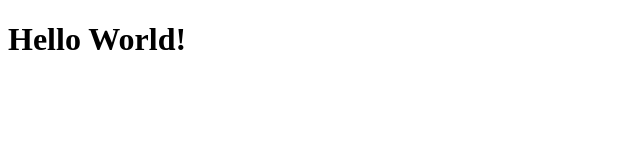
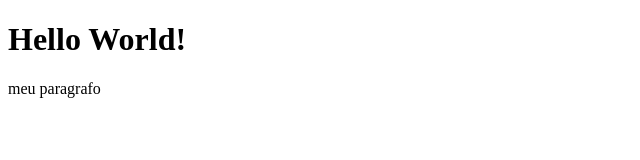
Before and after one commit to brunogoulartrs/pw1, a plain HTML site: page index.html in a window 1280 px wide. Shown: the whole page, without its empty margins (0-640 px from the left). Drawn offline with Linux system fonts and the light colour scheme.

Commit message:
paragrafo

```diff
--- a/index.html
+++ b/index.html
@@ -6,5 +6,6 @@
 </head>
 <body>
     <h1>Hello World!</h1>
+    <p>meu paragrafo</p>
 </body>
 </html>
```
